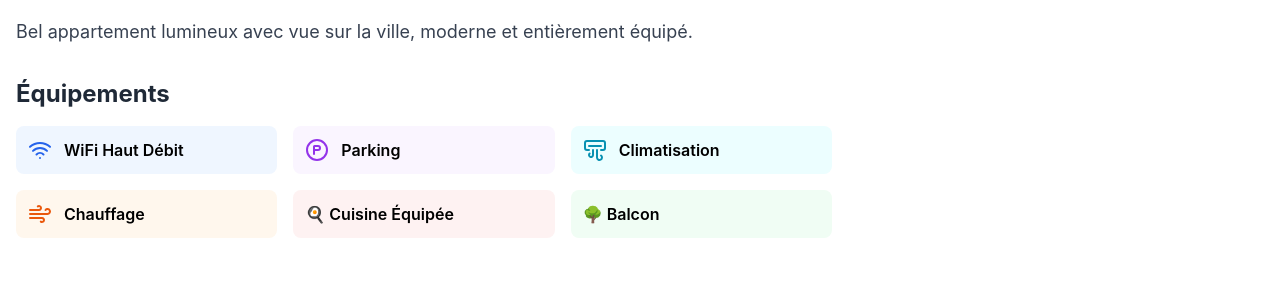
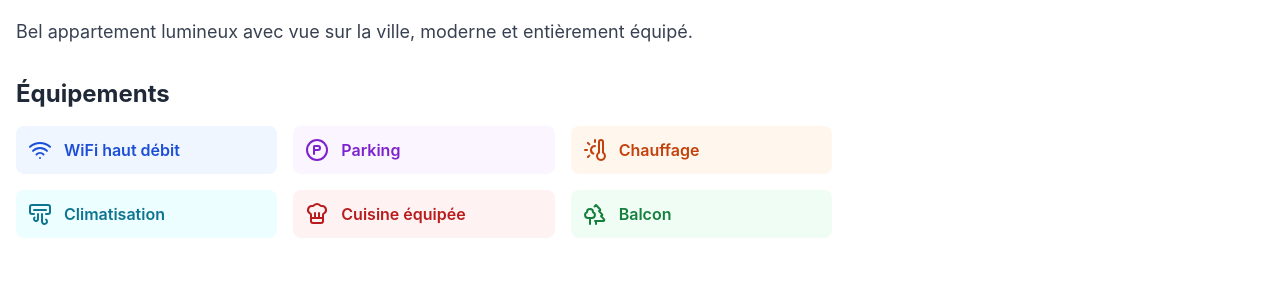
Before and after one commit to kevinperstner16-ui/E-Kimmobilier, a Next.js app: page /property/1 in a window 1280 px wide. Shown: the part 1003-1291 px from the top of the page. Built offline with nearby package versions, Linux system fonts and the light colour scheme.

Commit message:
Add selectable property options

```diff
--- a/app/admin/page.tsx
+++ b/app/admin/page.tsx
@@ -18,6 +18,11 @@ import {
   Users,
 } from 'lucide-react';
 import { Property } from '@/lib/types';
+import {
+  DEFAULT_PROPERTY_FEATURES,
+  PROPERTY_FEATURE_OPTIONS,
+  getSelectedFeatureOptions,
+} from '@/lib/property-options';
 
 export default function AdminPage() {
   const router = useRouter();
@@ -48,14 +53,7 @@ export default function AdminPage() {
     images: [],
     amenities: [],
     available: true,
-    features: {
-      wifi: true,
-      parking: false,
-      heating: true,
-      airConditioning: true,
-      kitchen: true,
-      balcony: false,
-    },
+    features: DEFAULT_PROPERTY_FEATURES,
   });
 
   useEffect(() => {
@@ -77,14 +75,7 @@ export default function AdminPage() {
       images: [],
       amenities: [],
       available: true,
-      features: {
-        wifi: true,
-        parking: false,
-        heating: true,
-        airConditioning: true,
-        kitchen: true,
-        balcony: false,
-      },
+      features: DEFAULT_PROPERTY_FEATURES,
     });
     setEditingProperty(null);
     setShowAddPropertyForm(false);
@@ -121,14 +112,7 @@ export default function AdminPage() {
         : ['https://images.unsplash.com/photo-1522708323590-d24dbb6b0267?w=800&q=80'],
       amenities: formData.amenities || [],
       available: formData.available ?? true,
-      features: formData.features || {
-        wifi: true,
-        parking: false,
-        heating: true,
-        airConditioning: true,
-        kitchen: true,
-        balcony: false,
-      },
+      features: { ...DEFAULT_PROPERTY_FEATURES, ...formData.features },
     };
     addProperty(newProperty);
     resetPropertyForm();
@@ -140,10 +124,21 @@ export default function AdminPage() {
       ...property,
       images: [...property.images],
       amenities: [...property.amenities],
-      features: { ...property.features },
+      features: { ...DEFAULT_PROPERTY_FEATURES, ...property.features },
     });
     setShowAddPropertyForm(true);
     window.scrollTo({ top: 300, behavior: 'smooth' });
+  };
+
+  const handleFeatureChange = (key: keyof Property['features'], checked: boolean) => {
+    setFormData({
+      ...formData,
+      features: {
+        ...DEFAULT_PROPERTY_FEATURES,
+        ...formData.features,
+        [key]: checked,
+      },
+    });
   };
 
   if (!authChecked || currentUser?.role !== 'admin') {
@@ -350,6 +345,37 @@ export default function AdminPage() {
                     />
                     <span>Disponible</span>
                   </label>
+                  <div className="col-span-2 rounded-lg border border-gray-200 bg-gray-50 p-4">
+                    <div className="mb-3">
+                      <h4 className="font-bold text-primary">Options / équipements</h4>
+                      <p className="text-sm text-gray-600">
+                        Coche tout ce que tu veux afficher sur l&apos;annonce.
+                      </p>
+                    </div>
+                    <div className="grid grid-cols-1 sm:grid-cols-2 lg:grid-cols-3 gap-3">
+                      {PROPERTY_FEATURE_OPTIONS.map((option) => {
+                        const Icon = option.icon;
+
+                        return (
+                          <label
+                            key={option.key}
+                            className="flex cursor-pointer items-center gap-3 rounded-lg bg-white p-3 shadow-sm hover:bg-gray-50"
+                          >
+                            <input
+                              type="checkbox"
+                              checked={Boolean(formData.features?.[option.key])}
+                              onChange={(event) => handleFeatureChange(option.key, event.target.checked)}
+                              className="h-4 w-4"
+                            />
+                            <span className={`flex h-8 w-8 items-center justify-center rounded-full ${option.colorClass}`}>
+                              <Icon size={18} />
+                            </span>
+                            <span className="text-sm font-semibold text-gray-800">{option.label}</span>
+                          </label>
+                        );
+                      })}
+                    </div>
+                  </div>
                   <div className="col-span-2 flex gap-3">
                     <button type="submit" className="flex-1 bg-secondary hover:bg-opacity-90 text-white font-bold py-2 px-4 rounded-lg transition-all">
                       {editingProperty ? 'Enregistrer les modifications' : 'Créer la propriété'}
@@ -434,21 +460,14 @@ export default function AdminPage() {
                         <div>
                           <p className="text-sm font-semibold text-gray-600">Équipements</p>
                           <div className="flex gap-2 flex-wrap">
-                            {property.features.wifi && (
-                              <span className="text-xs bg-blue-100 text-blue-800 px-2 py-1 rounded">
-                                WiFi
+                            {getSelectedFeatureOptions(property.features).map((feature) => (
+                              <span
+                                key={feature.key}
+                                className={`text-xs px-2 py-1 rounded ${feature.colorClass}`}
+                              >
+                                {feature.shortLabel}
                               </span>
-                            )}
-                            {property.features.parking && (
-                              <span className="text-xs bg-purple-100 text-purple-800 px-2 py-1 rounded">
-                                Parking
-                              </span>
-                            )}
-                            {property.features.airConditioning && (
-                              <span className="text-xs bg-cyan-100 text-cyan-800 px-2 py-1 rounded">
-                                Clim
-                              </span>
-                            )}
+                            ))}
                           </div>
                         </div>
                       </div>
--- a/components/PropertyCard.tsx
+++ b/components/PropertyCard.tsx
@@ -10,18 +10,19 @@ import {
   MapPin,
   Check,
   Clock,
-  Wifi,
-  ParkingCircle,
-  Wind,
-  AirVent,
 } from 'lucide-react';
 import { motion } from 'framer-motion';
+import { getSelectedFeatureOptions } from '@/lib/property-options';
 
 interface PropertyCardProps {
   property: Property;
 }
 
 export default function PropertyCard({ property }: PropertyCardProps) {
+  const selectedFeatures = getSelectedFeatureOptions(property.features);
+  const previewFeatures = selectedFeatures.slice(0, 5);
+  const remainingFeaturesCount = selectedFeatures.length - previewFeatures.length;
+
   return (
     <motion.div
       initial={{ opacity: 0, y: 20 }}
@@ -116,28 +117,22 @@ export default function PropertyCard({ property }: PropertyCardProps) {
             Équipements
           </h4>
           <div className="flex flex-wrap gap-2">
-            {property.features.wifi && (
-              <div className="flex items-center gap-1 bg-blue-50 px-2 py-1 rounded text-xs">
-                <Wifi size={14} className="text-blue-600" />
-                <span>WiFi</span>
-              </div>
-            )}
-            {property.features.parking && (
-              <div className="flex items-center gap-1 bg-purple-50 px-2 py-1 rounded text-xs">
-                <ParkingCircle size={14} className="text-purple-600" />
-                <span>Parking</span>
-              </div>
-            )}
-            {property.features.airConditioning && (
-              <div className="flex items-center gap-1 bg-cyan-50 px-2 py-1 rounded text-xs">
-                <AirVent size={14} className="text-cyan-600" />
-                <span>Clim</span>
-              </div>
-            )}
-            {property.features.heating && (
-              <div className="flex items-center gap-1 bg-orange-50 px-2 py-1 rounded text-xs">
-                <Wind size={14} className="text-orange-600" />
-                <span>Chauffage</span>
+            {previewFeatures.map((feature) => {
+              const Icon = feature.icon;
+
+              return (
+                <div
+                  key={feature.key}
+                  className={`flex items-center gap-1 px-2 py-1 rounded text-xs ${feature.colorClass}`}
+                >
+                  <Icon size={14} />
+                  <span>{feature.shortLabel}</span>
+                </div>
+              );
+            })}
+            {remainingFeaturesCount > 0 && (
+              <div className="flex items-center px-2 py-1 rounded text-xs bg-gray-100 text-gray-700">
+                +{remainingFeaturesCount}
               </div>
             )}
           </div>
--- a/components/PropertyDetailClient.tsx
+++ b/components/PropertyDetailClient.tsx
@@ -13,15 +13,12 @@ import {
   MapPin,
   Check,
   Clock,
-  Wifi,
-  ParkingCircle,
-  Wind,
-  AirVent,
   ChevronLeft,
   ChevronRight,
   Send,
 } from 'lucide-react';
 import Link from 'next/link';
+import { getSelectedFeatureOptions } from '@/lib/property-options';
 
 interface PropertyDetailClientProps {
   id: string;
@@ -30,6 +27,7 @@ interface PropertyDetailClientProps {
 export default function PropertyDetailClient({ id }: PropertyDetailClientProps) {
   const properties = usePropertyStore((state) => state.properties);
   const property = properties.find((p) => p.id === id);
+  const selectedFeatures = property ? getSelectedFeatureOptions(property.features) : [];
 
   const [currentImageIndex, setCurrentImageIndex] = useState(0);
   const [showContactForm, setShowContactForm] = useState(false);
@@ -228,39 +226,22 @@ export default function PropertyDetailClient({ id }: PropertyDetailClientProps)
               <div className="mb-8">
                 <h2 className="text-2xl font-bold text-primary mb-4">Équipements</h2>
                 <div className="grid grid-cols-2 md:grid-cols-3 gap-4">
-                  {property.features.wifi && (
-                    <div className="flex items-center gap-3 p-3 bg-blue-50 rounded-lg">
-                      <Wifi size={24} className="text-blue-600" />
-                      <span className="font-semibold">WiFi Haut Débit</span>
-                    </div>
-                  )}
-                  {property.features.parking && (
-                    <div className="flex items-center gap-3 p-3 bg-purple-50 rounded-lg">
-                      <ParkingCircle size={24} className="text-purple-600" />
-                      <span className="font-semibold">Parking</span>
-                    </div>
-                  )}
-                  {property.features.airConditioning && (
-                    <div className="flex items-center gap-3 p-3 bg-cyan-50 rounded-lg">
-                      <AirVent size={24} className="text-cyan-600" />
-                      <span className="font-semibold">Climatisation</span>
-                    </div>
-                  )}
-                  {property.features.heating && (
-                    <div className="flex items-center gap-3 p-3 bg-orange-50 rounded-lg">
-                      <Wind size={24} className="text-orange-600" />
-                      <span className="font-semibold">Chauffage</span>
-                    </div>
-                  )}
-                  {property.features.kitchen && (
-                    <div className="flex items-center gap-3 p-3 bg-red-50 rounded-lg">
-                      <span className="font-semibold">🍳 Cuisine Équipée</span>
-                    </div>
-                  )}
-                  {property.features.balcony && (
-                    <div className="flex items-center gap-3 p-3 bg-green-50 rounded-lg">
-                      <span className="font-semibold">🌳 Balcon</span>
-                    </div>
+                  {selectedFeatures.length ? (
+                    selectedFeatures.map((feature) => {
+                      const Icon = feature.icon;
+
+                      return (
+                        <div
+                          key={feature.key}
+                          className={`flex items-center gap-3 p-3 rounded-lg ${feature.colorClass}`}
+                        >
+                          <Icon size={24} />
+                          <span className="font-semibold">{feature.label}</span>
+                        </div>
+                      );
+                    })
+                  ) : (
+                    <p className="text-gray-600">Aucun équipement renseigné.</p>
                   )}
                 </div>
               </div>
--- /dev/null
+++ b/lib/property-options.ts
@@ -0,0 +1,76 @@
+import {
+  AirVent,
+  Bath,
+  Bike,
+  Cctv,
+  ChefHat,
+  Dumbbell,
+  Flower2,
+  KeyRound,
+  ParkingCircle,
+  PawPrint,
+  Sofa,
+  Sparkles,
+  ThermometerSun,
+  Trees,
+  Tv,
+  WashingMachine,
+  Wifi,
+} from 'lucide-react';
+import { PropertyFeatures } from './types';
+
+export type PropertyFeatureKey = keyof PropertyFeatures;
+
+export const PROPERTY_FEATURE_OPTIONS: Array<{
+  key: PropertyFeatureKey;
+  label: string;
+  shortLabel: string;
+  colorClass: string;
+  icon: typeof Wifi;
+}> = [
+  { key: 'wifi', label: 'WiFi haut débit', shortLabel: 'WiFi', colorClass: 'bg-blue-50 text-blue-700', icon: Wifi },
+  { key: 'parking', label: 'Parking', shortLabel: 'Parking', colorClass: 'bg-purple-50 text-purple-700', icon: ParkingCircle },
+  { key: 'heating', label: 'Chauffage', shortLabel: 'Chauffage', colorClass: 'bg-orange-50 text-orange-700', icon: ThermometerSun },
+  { key: 'airConditioning', label: 'Climatisation', shortLabel: 'Clim', colorClass: 'bg-cyan-50 text-cyan-700', icon: AirVent },
+  { key: 'kitchen', label: 'Cuisine équipée', shortLabel: 'Cuisine', colorClass: 'bg-red-50 text-red-700', icon: ChefHat },
+  { key: 'balcony', label: 'Balcon', shortLabel: 'Balcon', colorClass: 'bg-green-50 text-green-700', icon: Trees },
+  { key: 'terrace', label: 'Terrasse', shortLabel: 'Terrasse', colorClass: 'bg-lime-50 text-lime-700', icon: Flower2 },
+  { key: 'garden', label: 'Jardin', shortLabel: 'Jardin', colorClass: 'bg-emerald-50 text-emerald-700', icon: Trees },
+  { key: 'elevator', label: 'Ascenseur', shortLabel: 'Ascenseur', colorClass: 'bg-slate-50 text-slate-700', icon: KeyRound },
+  { key: 'furnished', label: 'Meublé', shortLabel: 'Meublé', colorClass: 'bg-amber-50 text-amber-700', icon: Sofa },
+  { key: 'washingMachine', label: 'Machine à laver', shortLabel: 'Lave-linge', colorClass: 'bg-indigo-50 text-indigo-700', icon: WashingMachine },
+  { key: 'dishwasher', label: 'Lave-vaisselle', shortLabel: 'Lave-vaisselle', colorClass: 'bg-sky-50 text-sky-700', icon: Bath },
+  { key: 'tv', label: 'Télévision', shortLabel: 'TV', colorClass: 'bg-zinc-50 text-zinc-700', icon: Tv },
+  { key: 'pool', label: 'Piscine', shortLabel: 'Piscine', colorClass: 'bg-teal-50 text-teal-700', icon: Sparkles },
+  { key: 'gym', label: 'Salle de sport', shortLabel: 'Gym', colorClass: 'bg-rose-50 text-rose-700', icon: Dumbbell },
+  { key: 'security', label: 'Sécurité / caméra', shortLabel: 'Sécurité', colorClass: 'bg-stone-50 text-stone-700', icon: Cctv },
+  { key: 'concierge', label: 'Conciergerie', shortLabel: 'Concierge', colorClass: 'bg-yellow-50 text-yellow-700', icon: KeyRound },
+  { key: 'petsAllowed', label: 'Animaux acceptés', shortLabel: 'Animaux', colorClass: 'bg-pink-50 text-pink-700', icon: PawPrint },
+  { key: 'storage', label: 'Cave / rangement', shortLabel: 'Rangement', colorClass: 'bg-gray-50 text-gray-700', icon: Bike },
+];
+
+export const DEFAULT_PROPERTY_FEATURES: PropertyFeatures = {
+  wifi: true,
+  parking: false,
+  heating: true,
+  airConditioning: true,
+  kitchen: true,
+  balcony: false,
+  elevator: false,
+  furnished: false,
+  washingMachine: false,
+  dishwasher: false,
+  tv: false,
+  terrace: false,
+  garden: false,
+  pool: false,
+  gym: false,
+  security: false,
+  concierge: false,
+  petsAllowed: false,
+  storage: false,
+};
+
+export function getSelectedFeatureOptions(features: PropertyFeatures = {}) {
+  return PROPERTY_FEATURE_OPTIONS.filter((option) => features[option.key]);
+}
--- a/lib/types.ts
+++ b/lib/types.ts
@@ -11,14 +11,29 @@ export type Property = {
   amenities: string[];
   available: boolean;
   availableFrom?: string;
-  features: {
-    wifi: boolean;
-    parking: boolean;
-    heating: boolean;
-    airConditioning: boolean;
-    kitchen: boolean;
-    balcony: boolean;
-  };
+  features: PropertyFeatures;
+};
+
+export type PropertyFeatures = {
+  wifi?: boolean;
+  parking?: boolean;
+  heating?: boolean;
+  airConditioning?: boolean;
+  kitchen?: boolean;
+  balcony?: boolean;
+  elevator?: boolean;
+  furnished?: boolean;
+  washingMachine?: boolean;
+  dishwasher?: boolean;
+  tv?: boolean;
+  terrace?: boolean;
+  garden?: boolean;
+  pool?: boolean;
+  gym?: boolean;
+  security?: boolean;
+  concierge?: boolean;
+  petsAllowed?: boolean;
+  storage?: boolean;
 };
 
 export type Booking = {
```
